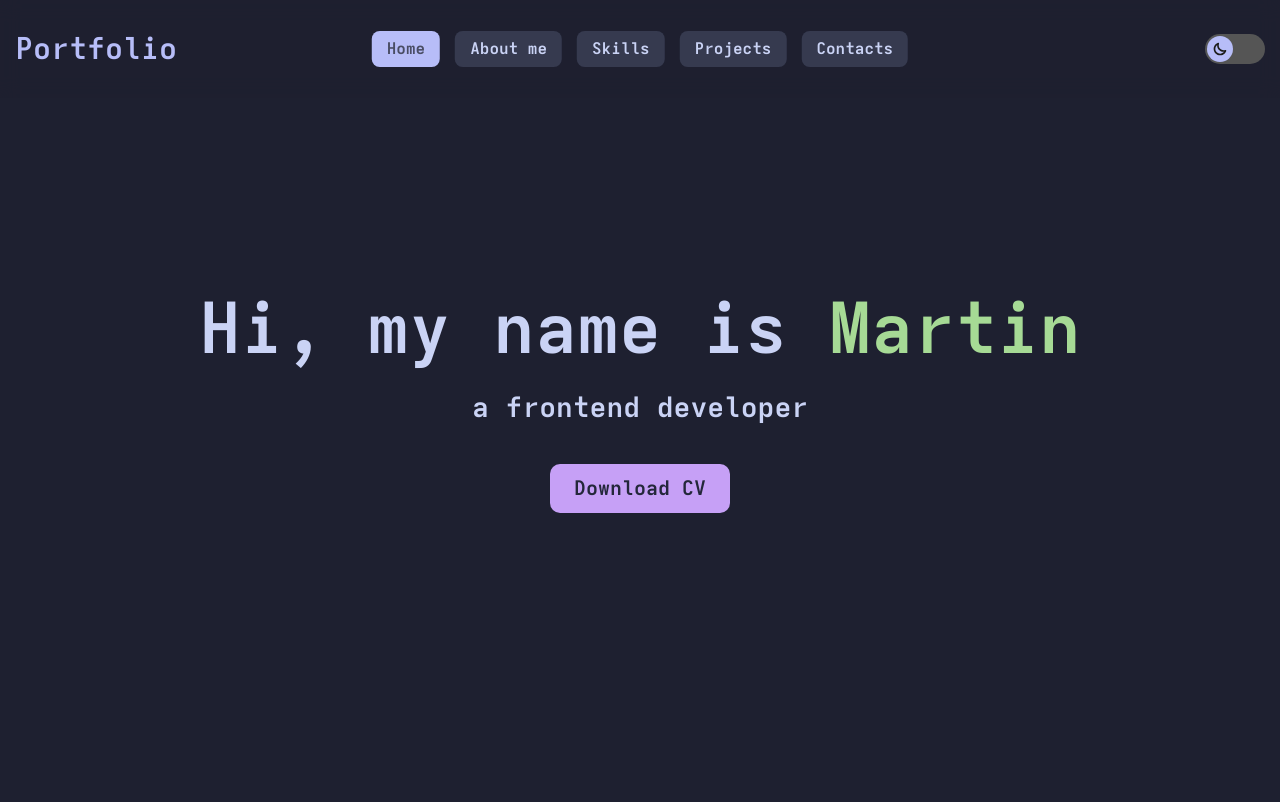
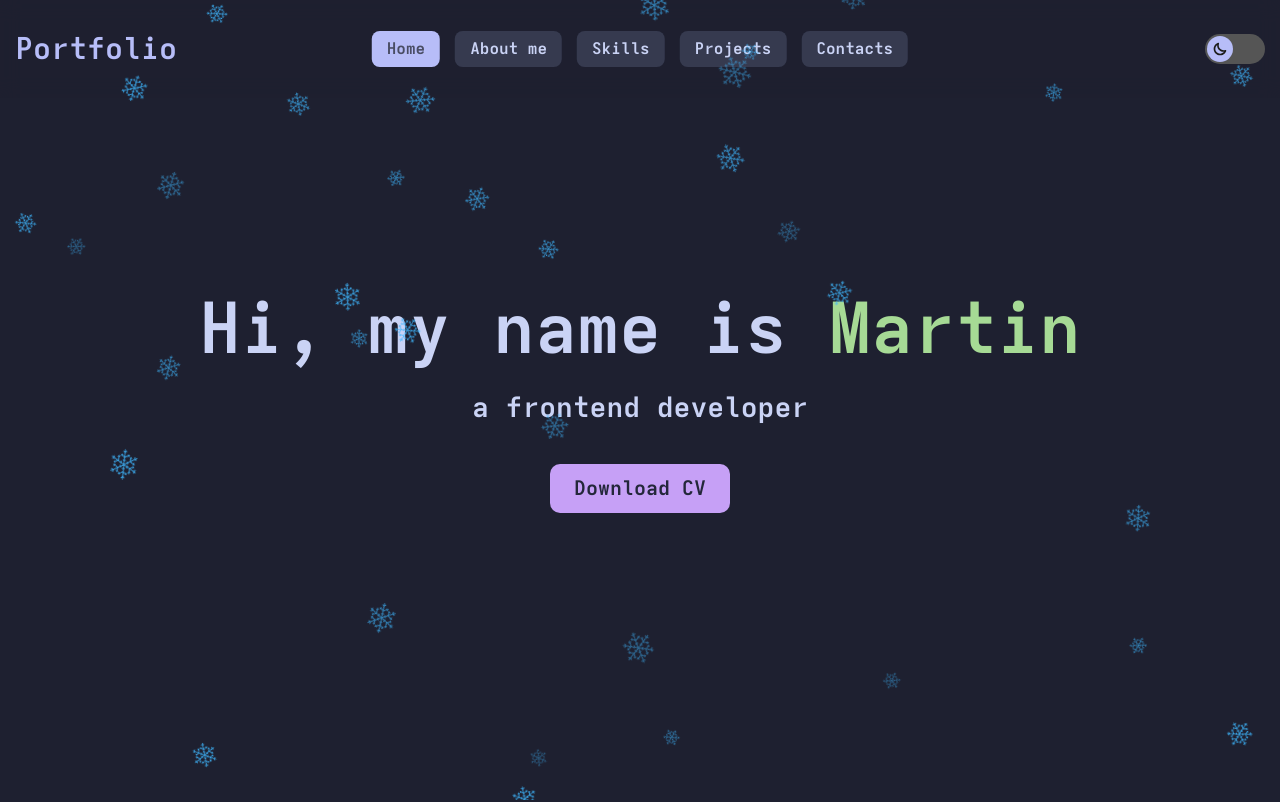
Before and after one commit to wLIGw/My-Portfolio, a React (Vite) app: page / in a window 1280 px wide. Shown: the top 802 px of the page. Built offline with nearby package versions, Linux system fonts and the light colour scheme.

Commit message:
Snowfall 0.2

```diff
--- a/src/components/Snowfall/Snowfall.jsx
+++ b/src/components/Snowfall/Snowfall.jsx
@@ -4,43 +4,30 @@ import snowflake from "../../assets/snowflake.svg";
 
 const Snowfall = () => {
   const isMobile = window.innerWidth < 768;
-  const isLowEnd =
-    typeof navigator !== "undefined" &&
-    navigator.hardwareConcurrency &&
-    navigator.hardwareConcurrency <= 4;
-
-  // ❌ полностью отключаем снег на слабых мобильных устройствах
-  if (isMobile && isLowEnd) return null;
 
   const flakes = useMemo(() => {
     const rand = (min, max) => min + Math.random() * (max - min);
 
-    // 🎯 оптимальное количество
-    const COUNT = isMobile ? 14 : 35;
+    const COUNT = isMobile ? 22 : 36;
 
-    return Array.from({ length: COUNT }).map((_, i) => {
-      const size = isMobile ? rand(8, 14) : rand(14, 32);
+    return Array.from({ length: COUNT }).map((_, i) => ({
+      id: i,
 
-      return {
-        id: i,
+      left: rand(0, 100),
 
-        // ❄️ позиция
-        left: rand(0, 100),
-        startY: isMobile ? rand(-30, 100) : rand(-40, -10),
+      startY: rand(-80, -20),
 
-        // ❄️ размеры и скорость
-        size,
-        duration: isMobile ? rand(22, 34) : rand(8, 18),
-        delay: rand(0, 10),
+      size: isMobile ? rand(12, 20) : rand(14, 32),
+      opacity: isMobile ? rand(0.45, 0.75) : rand(0.4, 0.9),
 
-        // ❄️ движение
-        drift: isMobile ? 0 : rand(-30, 30),
-        rotate: isMobile ? 0 : rand(180, 720),
+      duration: isMobile ? rand(26, 40) : rand(10, 20),
 
-        // ❄️ прозрачность
-        opacity: rand(0.4, 0.9),
-      };
-    });
+
+      delay: -rand(0, 40),
+
+      drift: isMobile ? 0 : rand(-30, 30),
+      rotate: isMobile ? 0 : rand(180, 720),
+    }));
   }, [isMobile]);
 
   return (
@@ -50,17 +37,20 @@ const Snowfall = () => {
           key={f.id}
           src={snowflake}
           alt=""
-          className="snowflake"
+          className={`snowflake ${isMobile ? "snowflake--mobile" : ""}`}
           style={{
             left: `${f.left}vw`,
-            top: `${f.startY}vh`,
             width: `${f.size}px`,
             height: `${f.size}px`,
             opacity: f.opacity,
+
+
+            "--startY": `${f.startY}vh`,
+            "--drift": `${f.drift}px`,
+            "--rotate": `${f.rotate}deg`,
+
             animationDuration: `${f.duration}s`,
             animationDelay: `${f.delay}s`,
-            "--drift": `${f.drift}px`,
-            "--rotate": `${f.rotate}deg`,
           }}
         />
       ))}
```
